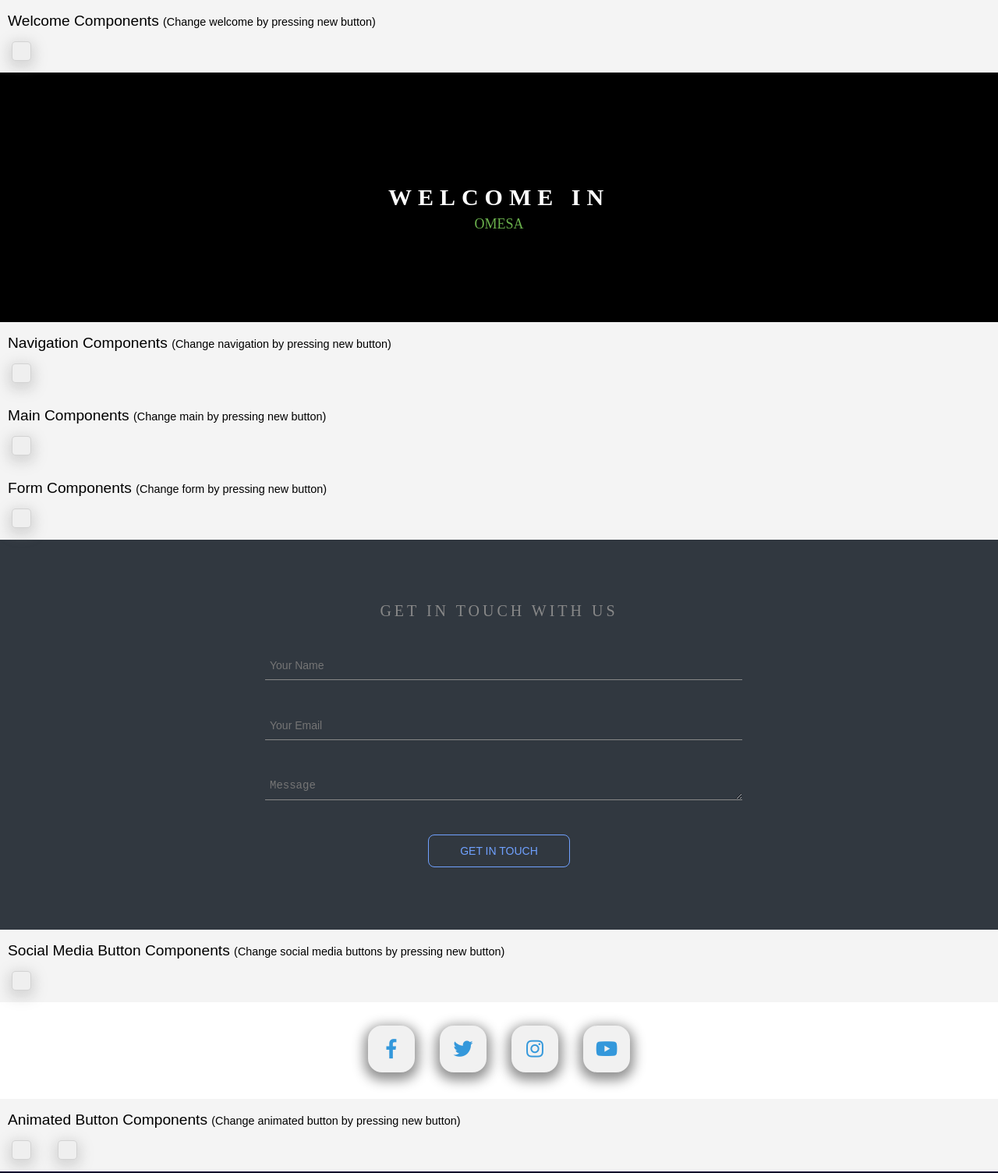
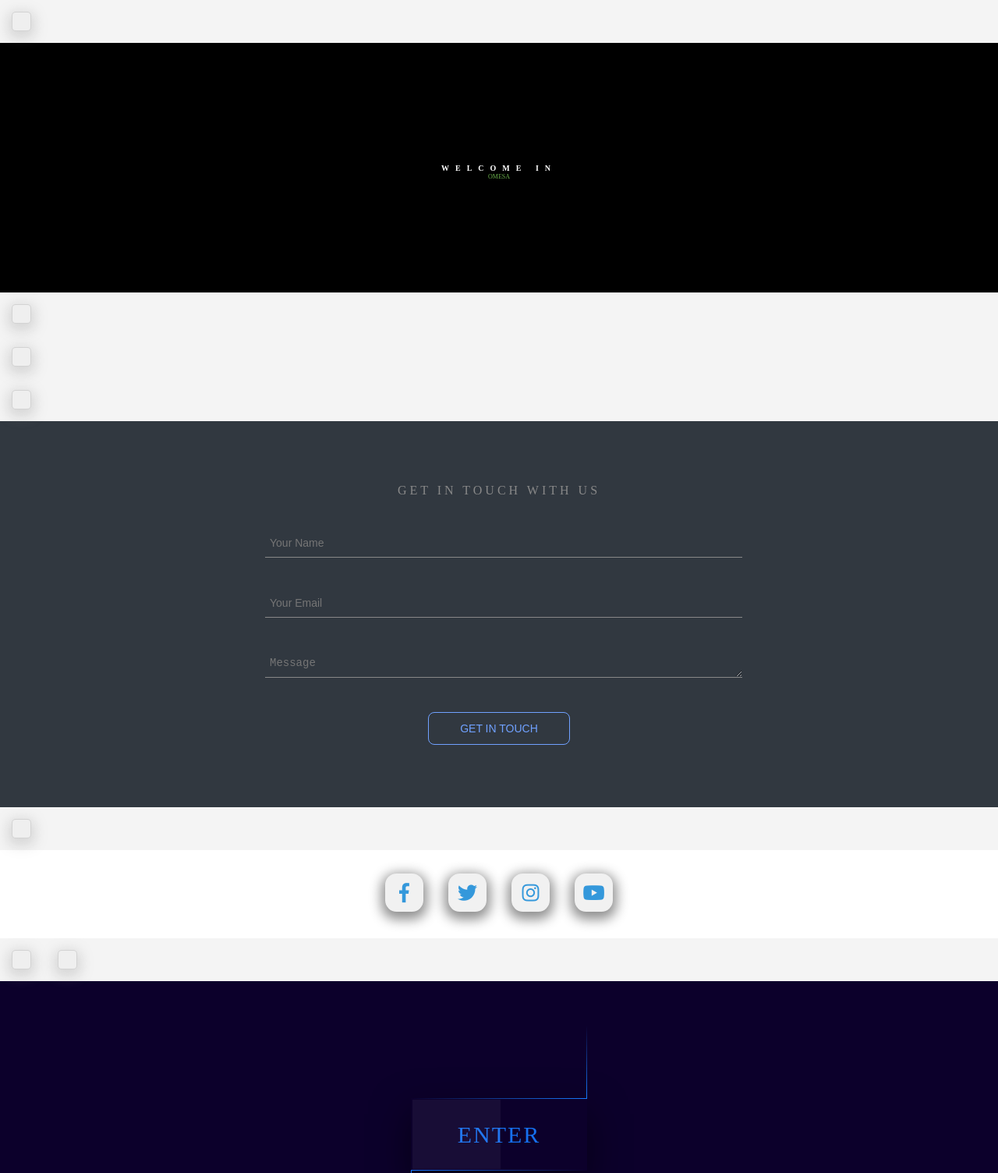
Before and after one commit to consolidatedlocalresources/consolidatedlocalresources.github.io, a plain HTML site: page index.html in a window 1280 px wide. Shown: the top 1504 px of the page at 78% size. Drawn offline with Linux system fonts and the light colour scheme.

Commit message:
fixed form

```diff
--- a/index.html
+++ b/index.html
@@ -14,7 +14,6 @@
 <!-- WELCOME CONTROL COMPONENT --><!-- WELCOME CONTROL COMPONENT --><!-- WELCOME CONTROL COMPONENT --><!-- WELCOME CONTR-->
 <!-- WELCOME CONTROL COMPONENT --><!-- WELCOME CONTROL COMPONENT --><!-- WELCOME CONTROL COMPONENT --><!-- WELCOME CONTR-->
 <div class="main-ctrl welcome-section-ctrl">
-    <h3 class="ctrl-header">Welcome Components <span class="notice">(Change welcome by pressing new button)</span></h3>
     <button class="ctrl ctrl-one"></button>
 </div>
 <!-- WELCOME --><!-- WELCOME --><!-- WELCOME --><!-- WELCOME --><!-- WELCOME --><!-- WELCOME --><!-- WELCOME --><!-- WEL-->
@@ -33,7 +32,6 @@
 <!-- NAVIGATION CONTROL COMPONENT --><!-- NAVIGATION CONTROL COMPONENT --><!-- NAVIGATION CONTROL COMPONENT --><!-- NAVI-->
 <!-- NAVIGATION CONTROL COMPONENT --><!-- NAVIGATION CONTROL COMPONENT --><!-- NAVIGATION CONTROL COMPONENT --><!-- NAVI-->
 <div class="main-ctrl nav-section-ctrl">
-    <h3 class="ctrl-header">Navigation Components <span class="notice">(Change navigation by pressing new button)</span></h3>
     <button class="ctrl ctrl-one"></button>
 </div>
 <!-- NAVIGATION --><!-- NAVIGATION --><!-- NAVIGATION --><!-- NAVIGATION --><!-- NAVIGATION --><!-- NAVIGATION --><!-- N-->
@@ -45,7 +43,6 @@
 <!-- MAIN CONTROL COMPONENT --><!-- MAIN CONTROL COMPONENT --><!-- MAIN CONTROL COMPONENT --><!-- MAIN CONTROL COMPONENT-->
 <!-- MAIN CONTROL COMPONENT --><!-- MAIN CONTROL COMPONENT --><!-- MAIN CONTROL COMPONENT --><!-- MAIN CONTROL COMPONENT-->
 <div class="main-ctrl main-section-ctrl">
-    <h3 class="ctrl-header">Main Components <span class="notice">(Change main by pressing new button)</span></h3>
     <button class="ctrl ctrl-one"></button>
 </div>
 <!-- MAIN --><!-- MAIN --><!-- MAIN --><!-- MAIN --><!-- MAIN --><!-- MAIN --><!-- MAIN --><!-- MAIN --><!-- MAIN --><!--->
@@ -57,7 +54,6 @@
 <!-- FORM CONTROL COMPONENT --><!-- FORM CONTROL COMPONENT --><!-- FORM CONTROL COMPONENT --><!-- FORM CONTROL COMPONENT-->
 <!-- FORM CONTROL COMPONENT --><!-- FORM CONTROL COMPONENT --><!-- FORM CONTROL COMPONENT --><!-- FORM CONTROL COMPONENT-->
 <div class="main-ctrl form-section-ctrl">
-    <h3 class="ctrl-header">Form Components <span class="notice">(Change form by pressing new button)</span></h3>
     <button class="ctrl ctrl-one"></button>
 </div>
 <!-- FORM --><!-- FORM --><!-- FORM --><!-- FORM --><!-- FORM --><!-- FORM --><!-- FORM --><!-- FORM --><!-- FORM --><!--->
@@ -79,7 +75,6 @@
 <!-- SOCIAL MEDIA BUTTONS CONTROL COMPONENT --><!-- SOCIAL MEDIA BUTTONS CONTROL COMPONENT --><!-- SOCIAL MEDIA BUTTONS -->
 <!-- SOCIAL MEDIA BUTTONS CONTROL COMPONENT --><!-- SOCIAL MEDIA BUTTONS CONTROL COMPONENT --><!-- SOCIAL MEDIA BUTTONS -->
 <div class="main-ctrl social-media-section-ctrl">
-    <h3 class="ctrl-header">Social Media Button Components <span class="notice">(Change social media buttons by pressing new button)</span></h3>
     <button class="ctrl ctrl-one"></button>
 </div>
 <!-- SOCIAL MEDIA BUTTONS --><!-- SOCIAL MEDIA BUTTONS --><!-- SOCIAL MEDIA BUTTONS --><!-- SOCIAL MEDIA BUTTONS --><!---->
@@ -108,7 +103,6 @@
 <!-- ANIMATED BUTTONS CONTROL COMPONENT --><!-- ANIMATED BUTTONS CONTROL COMPONENT --><!-- ANIMATED BUTTONS CONTROL COMPONENT -->
 <!-- ANIMATED BUTTONS CONTROL COMPONENT --><!-- ANIMATED BUTTONS CONTROL COMPONENT --><!-- ANIMATED BUTTONS CONTROL COMPONENT -->
 <div class="main-ctrl animated-button-section-ctrl">
-    <h3 class="ctrl-header">Animated Button Components <span class="notice">(Change animated button by pressing new button)</span></h3>
     <button class="ctrl ctrl-one" active></button>
     <button class="ctrl ctrl-two"></button>
 </div>
@@ -140,7 +134,6 @@
 <!-- GENERAL BUTTONS CONTROL COMPONENT --><!-- GENERAL MEDIA BUTTONS CONTROL COMPONENT --><!-- GENERAL MEDIA BUTTONS -->
 <!-- GENERAL BUTTONS CONTROL COMPONENT --><!-- GENERAL MEDIA BUTTONS CONTROL COMPONENT --><!-- GENERAL MEDIA BUTTONS -->
 <div class="main-ctrl general-button-section-ctrl">
-    <h3 class="ctrl-header">General Button Components <span class="notice">(Change general button by pressing new button)</span></h3>
     <button class="ctrl ctrl-one"></button>
     <button class="ctrl ctrl-two"></button>
 </div>
--- a/styles/components/_forms.scss
+++ b/styles/components/_forms.scss
@@ -17,7 +17,7 @@ FORM #1 - FORM #1 - FORM #1 - FORM #1 - FORM #1 - FORM #1 - FORM #1 - FORM #1 -
 
         h1
         {
-            font-size: 20px;
+            font-size: 16px;
             color: #888;
             margin-bottom: 40px;
             text-transform: uppercase;
--- a/styles/components/_social-media-buttons.scss
+++ b/styles/components/_social-media-buttons.scss
@@ -10,8 +10,8 @@ SOCIAL MEDIA BUTTON #1 - SOCIAL MEDIA BUTTON #1 - SOCIAL MEDIA BUTTON #1 - SOCIA
     .soc-btn-1
     {
         display: inline-block;
-        width: 60px;
-        height: 60px;
+        width: 49px;
+        height: 49px;
         background: #f1f1f1;
         margin: 30px 14px;
         border-radius: 30%;
@@ -22,7 +22,7 @@ SOCIAL MEDIA BUTTON #1 - SOCIAL MEDIA BUTTON #1 - SOCIAL MEDIA BUTTON #1 - SOCIA
 
         & i
         {
-            line-height: 60px;
+            line-height: 49px;
             font-size: 25px;
             transition: 0.2s linear;
         }
--- a/styles/components/_welcome.scss
+++ b/styles/components/_welcome.scss
@@ -14,7 +14,7 @@
     {
         color: white;
         background-color: #000;
-        font-size: 30px;
+        font-size: 10px;
         font-weight: 700;
         letter-spacing: 8px;
         position: relative;
@@ -26,7 +26,7 @@
     }
     .text2
     {
-        font-size: 18px;
+        font-size: 8px;
         color: #6ab04c;
         position: relative;
         top: 50%;
@@ -62,15 +62,15 @@
 {
     0%
     {
-        top: 34%;
+        top: 39%;
     }
     30%
     {
-        top: 34%;
+        top: 39%;
     }
     85%
     {
-        top: 34%;
+        top: 39%;
     }
     100%
     {
```
Also changed, not shown: styles/styles.css, 1 other file.
